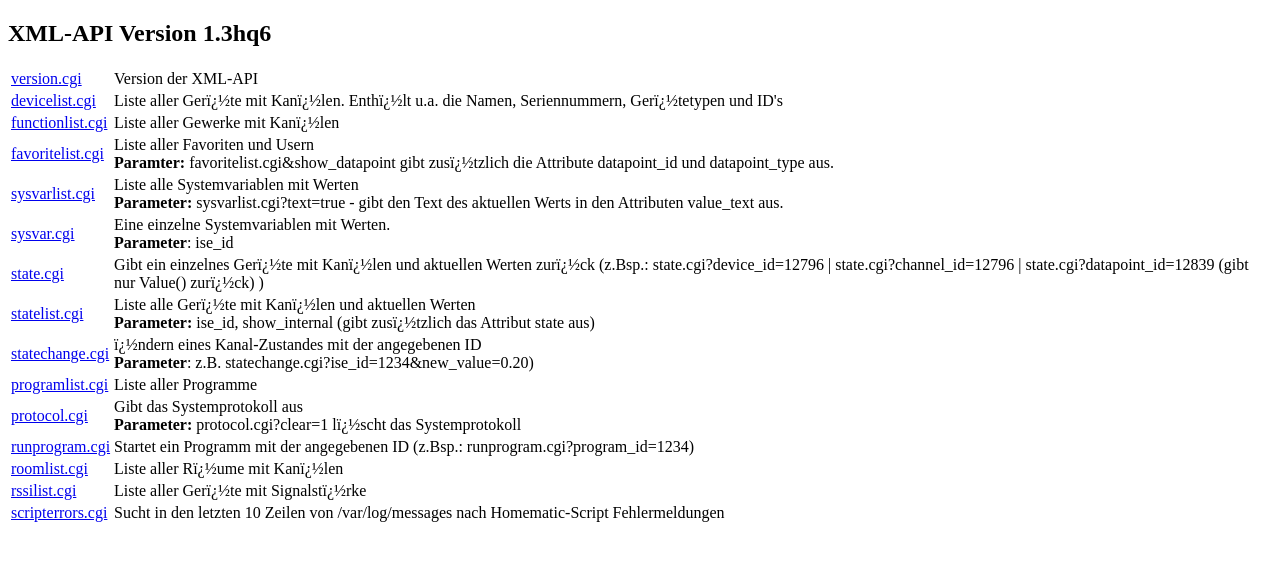
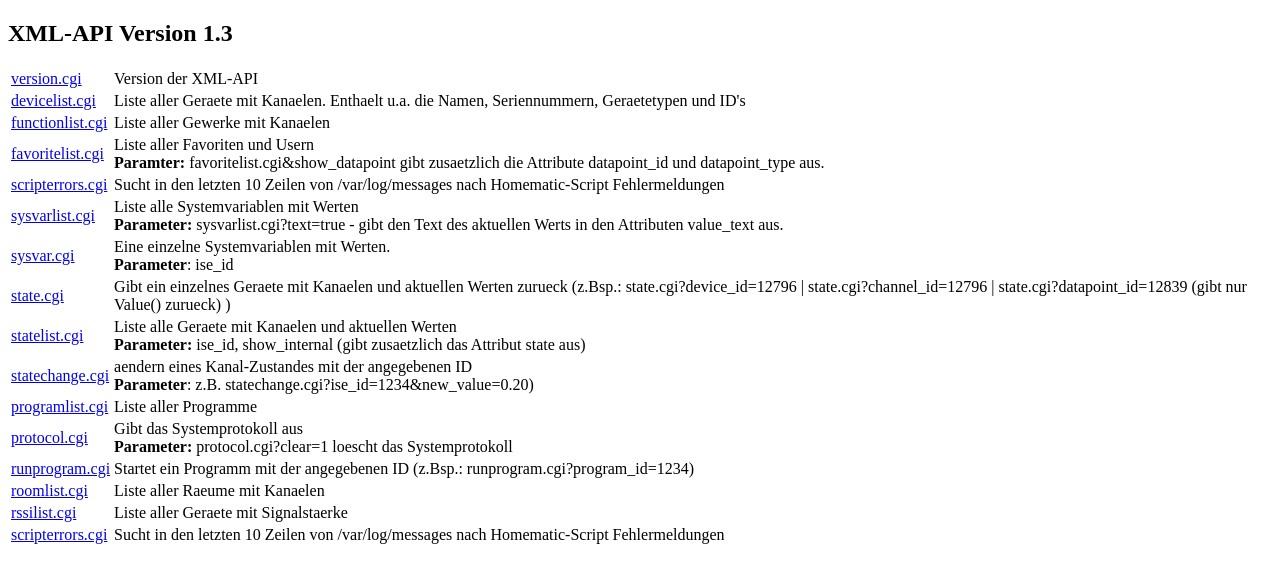
Before and after one commit to homematic-community/XML-API, a plain HTML site: page xmlapi/info.html in a window 1280 px wide. Drawn offline with Linux system fonts and the light colour scheme.

Commit message:
1.3 scripterrors.cgi hinzugefügt und Umlaute entfernt

```diff
--- a/xmlapi/info.html
+++ b/xmlapi/info.html
@@ -5,25 +5,28 @@
 <meta http-equiv="Content-Type" content="text/html; charset=iso-8859-1"/>
 </head>
 <body>
-<h2>XML-API Version 1.3hq6</h2>
+<h2>XML-API Version 1.3</h2>
 <table>
 	<tr><td><a href="./version.cgi">version.cgi</a></td><td>Version der XML-API</td></tr>
-	<tr><td><a href="./devicelist.cgi">devicelist.cgi</a></td><td>Liste aller Ger�te mit Kan�len. Enth�lt u.a. die Namen, Seriennummern, Ger�tetypen und ID's</td></tr>
-	<tr><td><a href="./functionlist.cgi">functionlist.cgi</a></td><td>Liste aller Gewerke mit Kan�len</td></tr>
+	<tr><td><a href="./devicelist.cgi">devicelist.cgi</a></td><td>Liste aller Geraete mit Kanaelen. Enthaelt u.a. die Namen, Seriennummern, Geraetetypen und ID's</td></tr>
+	<tr><td><a href="./functionlist.cgi">functionlist.cgi</a></td><td>Liste aller Gewerke mit Kanaelen</td></tr>
 	<tr><td><a href="./favoritelist.cgi">favoritelist.cgi</a></td><td>Liste aller Favoriten und Usern
-    <br><b>Paramter:</b> favoritelist.cgi&show_datapoint gibt zus�tzlich die Attribute datapoint_id und datapoint_type aus.</td></tr>
+    		<br><b>Paramter:</b> favoritelist.cgi&show_datapoint gibt zusaetzlich die Attribute datapoint_id und datapoint_type aus.
+    	</td></tr>
+    	<tr><td><a href="./scripterrors.cgi">scripterrors.cgi</a></td><td>Sucht in den letzten 10 Zeilen von /var/log/messages nach Homematic-Script Fehlermeldungen</td></tr>
 	<tr><td><a href="./sysvarlist.cgi">sysvarlist.cgi</a></td><td>Liste alle Systemvariablen mit Werten<br>
-		<b>Parameter:</b> sysvarlist.cgi?text=true - gibt den Text des aktuellen Werts in den Attributen value_text aus.</td></tr>
-	<tr><td><a href="./sysvar.cgi">sysvar.cgi</a></td><td>Eine einzelne Systemvariablen mit Werten.<br><b>Parameter</b>: ise_id
-	<tr><td><a href="./state.cgi">state.cgi</a></td><td>Gibt ein einzelnes Ger�te mit Kan�len und aktuellen Werten zur�ck (z.Bsp.: state.cgi?device_id=12796 | state.cgi?channel_id=12796 | state.cgi?datapoint_id=12839 (gibt nur Value() zur�ck) )</td></tr>
-	<tr><td><a href="./statelist.cgi">statelist.cgi</a></td><td>Liste alle Ger�te mit Kan�len und aktuellen Werten
-    <br><b>Parameter:</b> ise_id, show_internal (gibt zus�tzlich das Attribut state aus)</td></tr>
-	<tr><td><a href="./statechange.cgi">statechange.cgi</a></td><td>�ndern eines Kanal-Zustandes mit der angegebenen ID<br><b>Parameter</b>: z.B. statechange.cgi?ise_id=1234&new_value=0.20)</td></tr>
+		<b>Parameter:</b> sysvarlist.cgi?text=true - gibt den Text des aktuellen Werts in den Attributen value_text aus.
+	</td></tr>
+	<tr><td><a href="./sysvar.cgi">sysvar.cgi</a></td><td>Eine einzelne Systemvariablen mit Werten.<br><b>Parameter</b>: ise_id</td></tr>
+	<tr><td><a href="./state.cgi">state.cgi</a></td><td>Gibt ein einzelnes Geraete mit Kanaelen und aktuellen Werten zurueck (z.Bsp.: state.cgi?device_id=12796 | state.cgi?channel_id=12796 | state.cgi?datapoint_id=12839 (gibt nur Value() zurueck) )</td></tr>
+	<tr><td><a href="./statelist.cgi">statelist.cgi</a></td><td>Liste alle Geraete mit Kanaelen und aktuellen Werten
+    		<br><b>Parameter:</b> ise_id, show_internal (gibt zusaetzlich das Attribut state aus)</td></tr>
+	<tr><td><a href="./statechange.cgi">statechange.cgi</a></td><td>aendern eines Kanal-Zustandes mit der angegebenen ID<br><b>Parameter</b>: z.B. statechange.cgi?ise_id=1234&new_value=0.20)</td></tr>
 	<tr><td><a href="./programlist.cgi">programlist.cgi</a></td><td>Liste aller Programme</td></tr>
-	<tr><td><a href="./protocol.cgi">protocol.cgi</a></td><td>Gibt das Systemprotokoll aus<br><b>Parameter:</b> protocol.cgi?clear=1 l�scht das Systemprotokoll</td></tr>
+	<tr><td><a href="./protocol.cgi">protocol.cgi</a></td><td>Gibt das Systemprotokoll aus<br><b>Parameter:</b> protocol.cgi?clear=1 loescht das Systemprotokoll</td></tr>
 	<tr><td><a href="./runprogram.cgi">runprogram.cgi</a></td><td>Startet ein Programm mit der angegebenen ID (z.Bsp.: runprogram.cgi?program_id=1234)</td></tr>
-	<tr><td><a href="./roomlist.cgi">roomlist.cgi</a></td><td>Liste aller R�ume mit Kan�len</td></tr>
-    <tr><td><a href="./rssilist.cgi">rssilist.cgi</a></td><td>Liste aller Ger�te mit Signalst�rke</td></tr>
+	<tr><td><a href="./roomlist.cgi">roomlist.cgi</a></td><td>Liste aller Raeume mit Kanaelen</td></tr>
+    <tr><td><a href="./rssilist.cgi">rssilist.cgi</a></td><td>Liste aller Geraete mit Signalstaerke</td></tr>
     <tr><td><a href="./scripterrors.cgi">scripterrors.cgi</a></td><td>Sucht in den letzten 10 Zeilen von /var/log/messages nach Homematic-Script Fehlermeldungen</td></tr>
 </table>
 </body>
```
